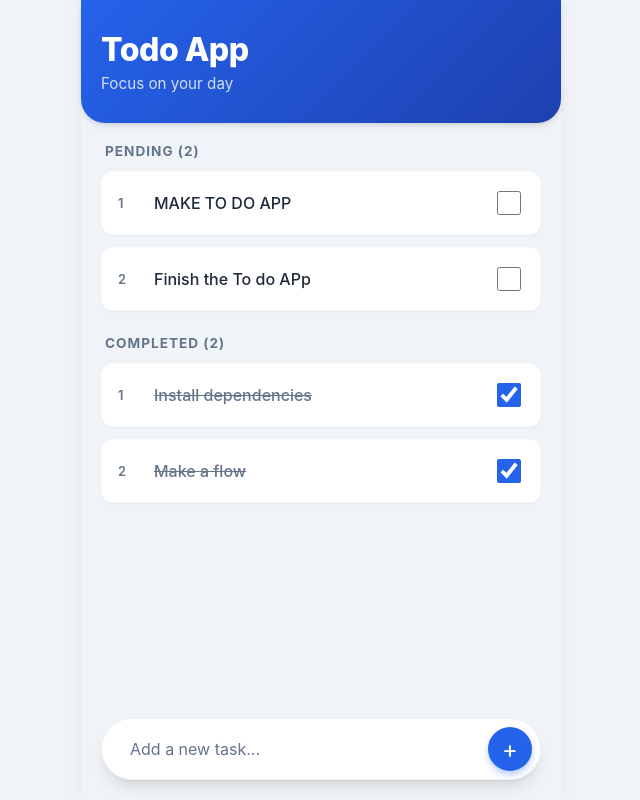
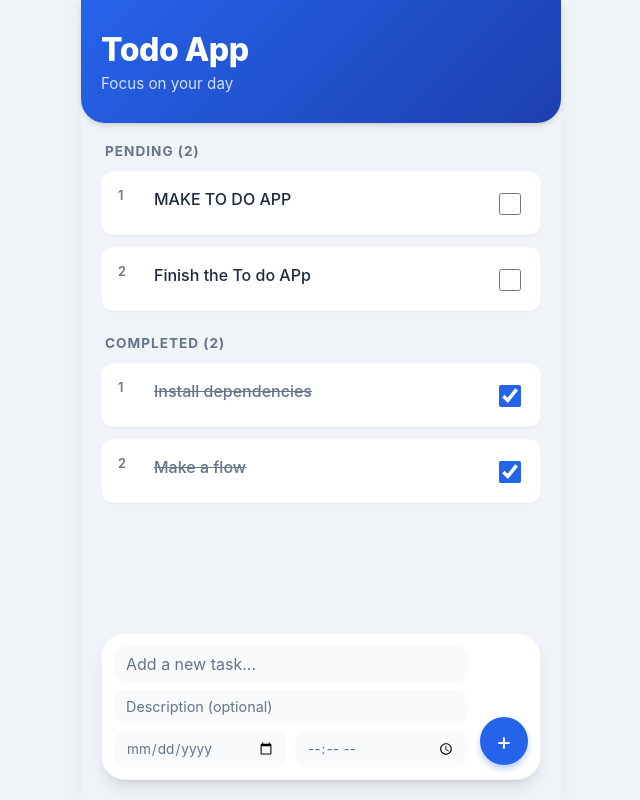
Before and after one commit to kannandevan/todo-app, a React (Create React App) app: page / in a window 1280 px wide. Shown: the whole page, without its empty margins (319-959 px from the left). Built offline with nearby package versions, Linux system fonts and the light colour scheme; the HTML template or start-up script is replaced by a standard one.

Commit message:
Description, date and time added

```diff
--- a/src/App.css
+++ b/src/App.css
@@ -58,22 +58,53 @@
     width: calc(100% - 40px);
     max-width: 440px;
     background-color: var(--card-bg);
-    padding: 8px;
-    border-radius: var(--radius-full);
+    padding: 12px;
+    border-radius: 24px;
     box-shadow: var(--shadow-lg);
     display: flex;
-    align-items: center;
+    align-items: flex-end;
+    /* Align button to bottom */
+    gap: 12px;
     z-index: 100;
     border: 1px solid rgba(0, 0, 0, 0.05);
 }
 
+.input-group {
+    display: flex;
+    flex-direction: column;
+    flex: 1;
+    gap: 8px;
+}
+
 .add-input {
-    flex: 1;
+    width: 100%;
     border: none;
-    padding: 12px 20px;
+    padding: 8px 12px;
     font-size: 1rem;
-    background: transparent;
+    background: #f8fafc;
     color: var(--text-main);
+    border-radius: 12px;
+    outline: none;
+    transition: background-color 0.2s;
+}
+
+.add-input:focus {
+    background-color: #f1f5f9;
+}
+
+.description-input {
+    font-size: 0.9rem;
+}
+
+.date-time-inputs {
+    display: flex;
+    gap: 8px;
+}
+
+.date-input,
+.time-input {
+    font-size: 0.85rem;
+    color: var(--text-secondary);
 }
 
 .add-input::placeholder {
@@ -84,8 +115,8 @@
     background-color: var(--primary-color);
     color: white;
     border: none;
-    width: 44px;
-    height: 44px;
+    min-width: 48px;
+    height: 48px;
     border-radius: 50%;
     font-size: 1.5rem;
     display: flex;
@@ -94,6 +125,8 @@
     cursor: pointer;
     transition: transform 0.2s, background-color 0.2s;
     box-shadow: 0 4px 6px rgba(37, 99, 235, 0.3);
+    margin-bottom: 2px;
+    /* Align with bottom input */
 }
 
 .add-btn:active {
--- a/src/App.js
+++ b/src/App.js
@@ -5,12 +5,16 @@ import Tasks from './components/Tasks'
 function App() {
   const [tasks, setTasks] = useState([]);
   const [input, setInput] = useState('');
+  const [description, setDescription] = useState('');
+  const [date, setDate] = useState('');
+  const [time, setTime] = useState('');
   const [lastId, setLastId] = useState(0);
+
   useEffect(() => {
     axios.get('./data.json')
       .then((res) => {
         const allTasks = res.data;
-        const idLast = allTasks.at(-1).id;
+        const idLast = allTasks.length > 0 ? allTasks.at(-1).id : 0;
         setLastId(idLast);
         setTasks(allTasks);
 
@@ -23,7 +27,11 @@ function App() {
   const handleStatusChange = (id) => {
     const updatedTasks = tasks.map((task) => {
       if (id === task.id) {
-        return { ...task, isCompleted: !task.isCompleted }
+        return {
+          ...task,
+          isCompleted: !task.isCompleted,
+          completedAt: !task.isCompleted ? new Date().toISOString() : null
+        }
       }
       return task
     })
@@ -33,27 +41,92 @@ function App() {
     const inputValue = event.target.value;
     setInput(inputValue);
   }
+
   const handleAddTask = () => {
     if (input.trim()) {
       const newId = lastId + 1;
       const newData = {
         name: input,
+        description: description,
+        dueDate: date ? (time ? `${date}T${time}` : `${date}T00:00`) : null,
         id: newId,
-        isCompleted: false
+        isCompleted: false,
+        createdAt: new Date().toISOString()
       };
       setTasks([...tasks, newData]);
       setLastId(newId);
       setInput('');
+      setDescription('');
+      setDate('');
+      setTime('');
     }
   }
-  const pendingTasks = tasks.filter((task) => !task.isCompleted);
-  const completedTasks = tasks.filter((task) => task.isCompleted);
+
+  const pendingTasks = tasks
+    .filter((task) => !task.isCompleted)
+    .sort((a, b) => {
+      // Sort by dueDate if available
+      if (a.dueDate && b.dueDate) {
+        return new Date(a.dueDate) - new Date(b.dueDate);
+      }
+      if (a.dueDate) return -1;
+      if (b.dueDate) return 1;
+      return 0; // Keep original order for those without date
+    });
+
+  const completedTasks = tasks
+    .filter((task) => task.isCompleted)
+    .sort((a, b) => {
+      // Sort by completedAt descending
+      if (a.completedAt && b.completedAt) {
+        return new Date(b.completedAt) - new Date(a.completedAt);
+      }
+      return 0;
+    });
+
   return (
     <div className='app'>
       <header className="app-header">
         <h1 className="app-title">Todo App</h1>
         <p className="app-subtitle">Focus on your day</p>
       </header>
+
+      <div className="input-area">
+        <div className="input-group">
+          <input
+            type="text"
+            value={input}
+            placeholder='Add a new task...'
+            className='add-input'
+            onChange={handleInputChange}
+            onKeyDown={(e) => e.key === 'Enter' && handleAddTask()}
+          />
+          <input
+            type="text"
+            value={description}
+            placeholder='Description (optional)'
+            className='add-input description-input'
+            onChange={(e) => setDescription(e.target.value)}
+          />
+          <div className="date-time-inputs">
+            <input
+              type="date"
+              value={date}
+              className='add-input date-input'
+              onChange={(e) => setDate(e.target.value)}
+            />
+            <input
+              type="time"
+              value={time}
+              className='add-input time-input'
+              onChange={(e) => setTime(e.target.value)}
+            />
+          </div>
+        </div>
+        <button className="add-btn" onClick={handleAddTask}>
+          +
+        </button>
+      </div>
 
       <div className='task-group'>
         <div className="task-heading">Pending ({pendingTasks.length})</div>
@@ -72,20 +145,6 @@ function App() {
           <Tasks tasks={completedTasks} statusHandle={handleStatusChange} />
         </div>
       )}
-
-      <div className="input-area">
-        <input
-          type="text"
-          value={input}
-          placeholder='Add a new task...'
-          className='add-input'
-          onChange={handleInputChange}
-          onKeyDown={(e) => e.key === 'Enter' && handleAddTask()}
-        />
-        <button className="add-btn" onClick={handleAddTask}>
-          +
-        </button>
-      </div>
     </div>
   );
 }
--- a/src/components/Tasks.css
+++ b/src/components/Tasks.css
@@ -13,7 +13,8 @@
 
 .task {
     display: flex;
-    align-items: center;
+    align-items: flex-start;
+    /* Align to top for multiline */
     padding: 16px;
     background-color: var(--card-bg);
     border-radius: var(--radius-md);
@@ -30,32 +31,75 @@
 
 /* Custom Checkbox Container */
 .task-checkbox-container {
-    margin-left: auto;
+    margin-left: 12px;
     display: flex;
     align-items: center;
     justify-content: center;
+    padding-top: 2px;
 }
 
 .task-checkbox {
-    width: 24px;
-    height: 24px;
+    width: 22px;
+    height: 22px;
     cursor: pointer;
     accent-color: var(--primary-color);
     border-radius: 6px;
+}
+
+.task-content {
+    flex: 1;
+    display: flex;
+    flex-direction: column;
+    gap: 4px;
+    margin-left: 12px;
+}
+
+.task-header {
+    display: flex;
+    justify-content: space-between;
+    align-items: center;
+    gap: 8px;
+    flex-wrap: wrap;
 }
 
 /* Task Text */
 .task-text {
     font-size: 1rem;
     font-weight: 500;
-    margin-left: 12px;
     color: var(--text-main);
     transition: color 0.2s;
+    line-height: 1.4;
+}
+
+.task-description {
+    font-size: 0.85rem;
+    color: var(--text-secondary);
+    line-height: 1.4;
+}
+
+.task-due-date {
+    font-size: 0.75rem;
+    color: var(--primary-color);
+    font-weight: 600;
+    background: rgba(37, 99, 235, 0.1);
+    padding: 2px 8px;
+    border-radius: 12px;
+}
+
+.task-completed-date {
+    font-size: 0.75rem;
+    color: #10b981;
+    font-weight: 500;
 }
 
 .task.completed .task-text {
     text-decoration: line-through;
     color: var(--text-secondary);
+}
+
+.task.completed .task-description {
+    text-decoration: line-through;
+    opacity: 0.7;
 }
 
 /* Index Number (Optional, maybe remove?) */
--- a/src/components/Tasks.js
+++ b/src/components/Tasks.js
@@ -1,20 +1,46 @@
 import React from "react";
 import './Tasks.css'
 const Tasks = (props) => {
-    const { tasks,statusHandle } = props;
+  const { tasks, statusHandle } = props;
 
   return (
 
 
     <ul className="tasks">
-      {tasks.map((task, index) => (
+      {tasks.map((task, index) => {
+        const dueDateObj = task.dueDate ? new Date(task.dueDate) : null;
+        const completedDateObj = task.isCompleted && task.completedAt ? new Date(task.completedAt) : null;
+
+        const formatDate = (date) => {
+          if (!date) return '';
+          return date.toLocaleDateString() + ' ' + date.toLocaleTimeString([], { hour: '2-digit', minute: '2-digit' });
+        };
+
+        return (
           <li
             key={task.id}
             className={`task ${task.isCompleted ? 'completed' : ''}`}
             onClick={() => statusHandle(task.id)}
           >
             <div className="task-index">{index + 1}</div>
+            <div className="task-content">
+              <div className="task-header">
                 <div className="task-text">{task.name}</div>
+                {dueDateObj && !task.isCompleted && (
+                  <div className="task-due-date">
+                    Due: {formatDate(dueDateObj)}
+                  </div>
+                )}
+              </div>
+              {task.description && (
+                <div className="task-description">{task.description}</div>
+              )}
+              {task.isCompleted && completedDateObj && (
+                <div className="task-completed-date">
+                  Completed: {formatDate(completedDateObj)}
+                </div>
+              )}
+            </div>
             <div className="task-checkbox-container">
               <input
                 type="checkbox"
@@ -24,7 +50,8 @@ const Tasks = (props) => {
               />
             </div>
           </li>
-      ))}
+        );
+      })}
     </ul>
 
 
```
Lines whose indentation alone changed are shown as unchanged.
